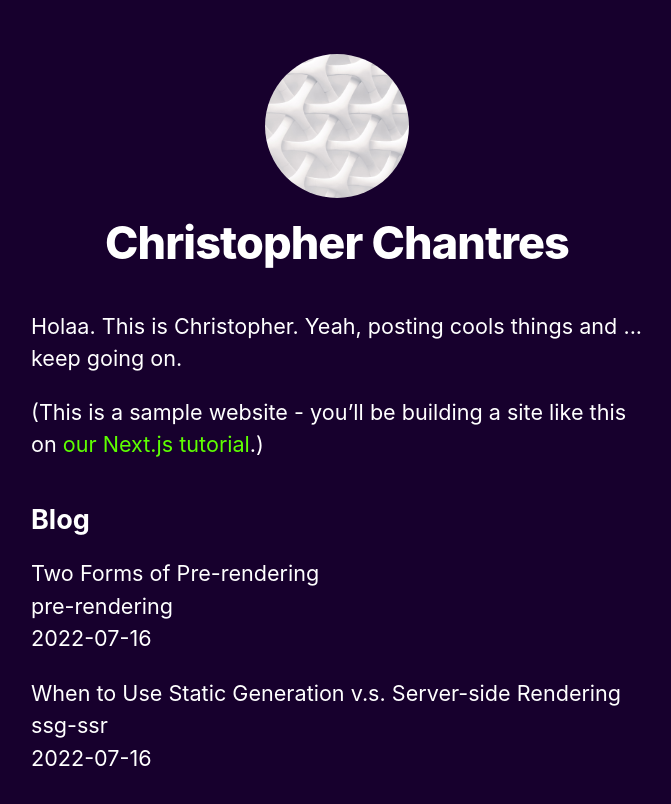
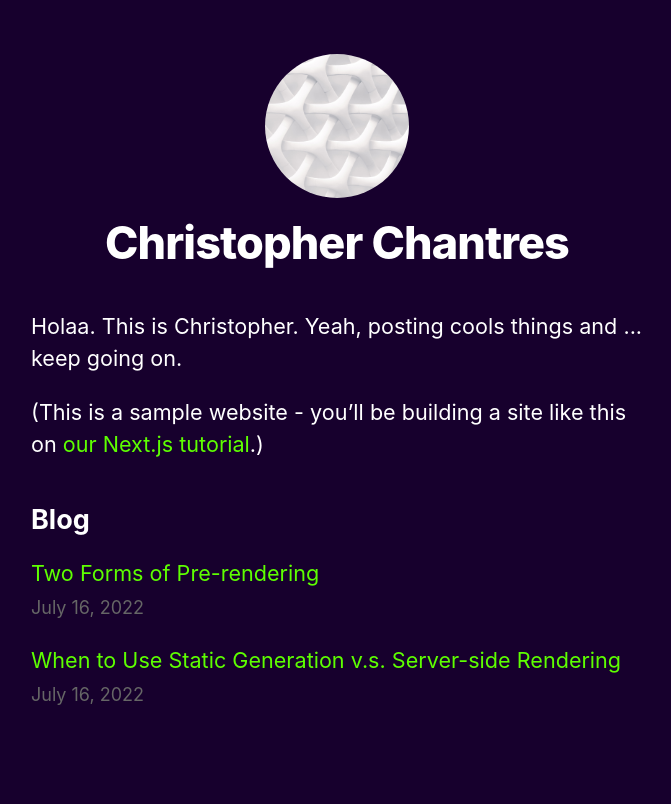
Before and after one commit to ChristopherChantres/christopher-blog, a Next.js app: page / in a window 1280 px wide. Shown: the top 804 px of the page, without its empty margins (303-974 px from the left). Built offline with nearby package versions, Linux system fonts and the light colour scheme.

Commit message:
Polish made to the index.js, and to the posts' pages

```diff
--- /dev/null
+++ b/components/date.js
@@ -0,0 +1,6 @@
+import { parseISO, format } from 'date-fns';
+
+export default function Date({ dateString }) {
+  const date = parseISO(dateString);
+  return <time dateTime={dateString}>{format(date, 'LLLL d, yyyy')}</time>;
+}
--- a/pages/index.js
+++ b/pages/index.js
@@ -2,6 +2,8 @@
 import Layout, { siteTitle } from '../components/layout';
 import utilStyles from '../styles/utils.module.css';
 import { getSortedPostsData } from '../lib/posts';
+import Link from 'next/link';
+import Date from '../components/date';
 
 export async function getStaticProps() {
   const allPostsData = getSortedPostsData();
@@ -30,12 +32,15 @@
         <ul className={utilStyles.list}>
           {allPostsData.map(({ id, date, title }) => (
             <li className={utilStyles.listItem} key={id}>
-              {title}
+              <Link href={`/posts/${id}`}>
+                <a>{title}</a>
+              </Link>
               <br />
-              {id}
-              <br />
-              {date}
+              <small className={utilStyles.lightText}>
+                <Date dateString={date} />
+              </small>
             </li>
+
           ))}
         </ul>
       </section>
--- a/styles/utils.module.css
+++ b/styles/utils.module.css
@@ -4,6 +4,7 @@
   font-weight: 800;
   letter-spacing: -0.05rem;
   margin: 1rem 0;
+  text-align: center;
 }
 
 .headingXl {
@@ -12,6 +13,7 @@
   font-weight: 800;
   letter-spacing: -0.05rem;
   margin: 1rem 0;
+  text-align: center;
 }
 
 .headingLg {
```
Also changed, not shown: pages/posts/[id].js (+11 -8 lines).
